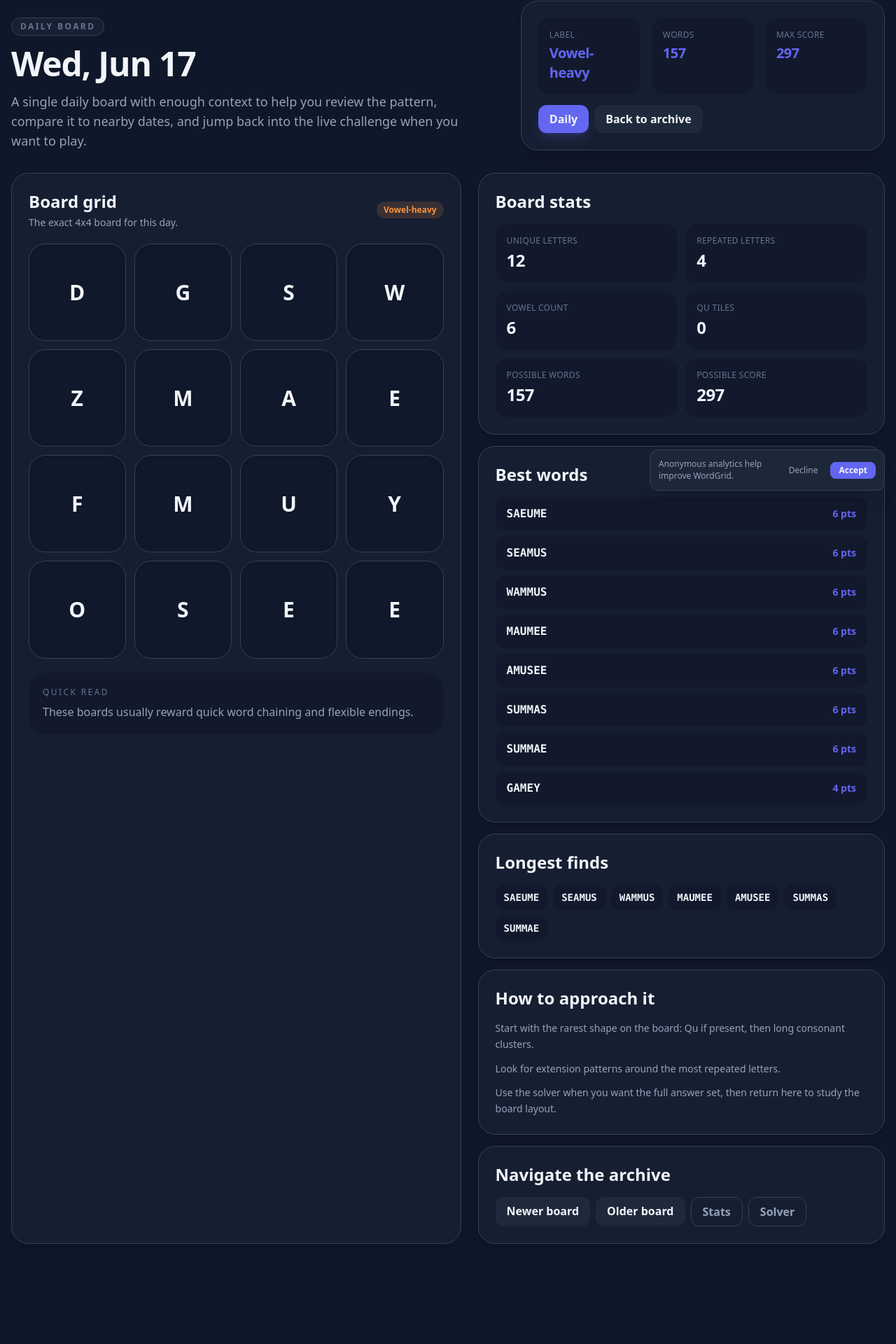
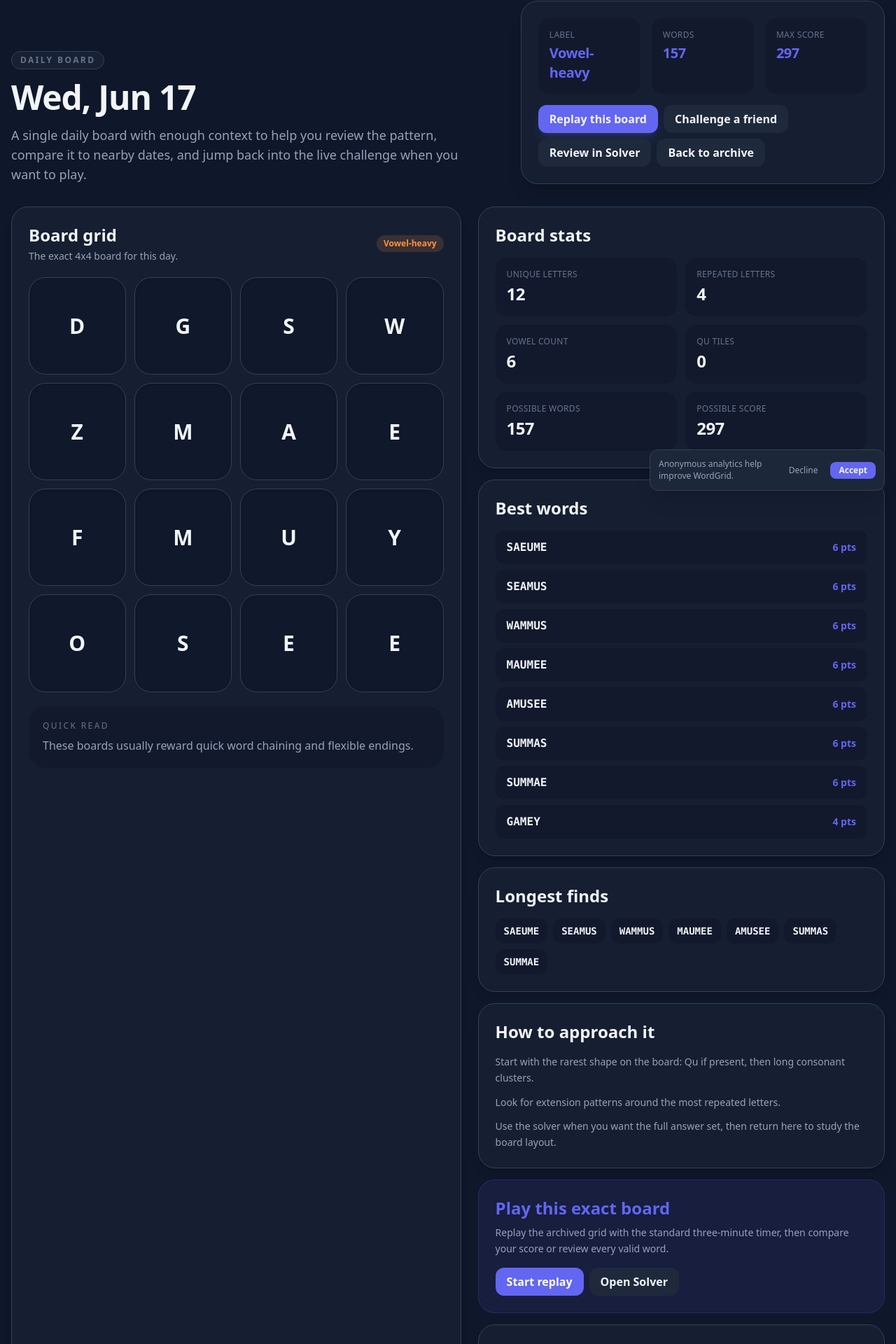
Before and after one commit to aieasygames-alt/wordgrid, a Next.js app: page /daily/archive/2026-06-17 in a window 1280 px wide. Shown: the part 83-2003 px from the top of the page at 70% size. Before the commit the page ends 1908 px from the top, so only its background shows below. Built offline with nearby package versions, Linux system fonts and the light colour scheme.

Commit message:
feat: make daily archive boards replayable

```diff
--- a/src/app/challenge/page.tsx
+++ b/src/app/challenge/page.tsx
@@ -1,5 +1,7 @@
 import type { Metadata } from "next";
+import Link from "next/link";
 import ChallengeClient from "./ChallengeClient";
+import GuideActionBar from "@/components/GuideActionBar";
 
 const BASE_URL = "https://wordgrid.games";
 
@@ -20,24 +22,12 @@ export default function Page() {
   return (
     <main className="min-h-screen px-4 py-8 sm:py-12">
       <div className="mx-auto max-w-7xl">
-        <div className="mb-6 grid gap-3 sm:grid-cols-2 xl:grid-cols-4">
-          <a href="/play" className="rounded-2xl bg-surface/50 p-4 hover:bg-surface transition">
-            <div className="font-semibold text-primary">Play</div>
-            <p className="mt-1 text-sm text-text-muted">Start a fresh board.</p>
-          </a>
-          <a href="/daily" className="rounded-2xl bg-surface/50 p-4 hover:bg-surface transition">
-            <div className="font-semibold text-primary">Daily</div>
-            <p className="mt-1 text-sm text-text-muted">Use the shared daily grid.</p>
-          </a>
-          <a href="/solver" className="rounded-2xl bg-surface/50 p-4 hover:bg-surface transition">
-            <div className="font-semibold text-primary">Solver</div>
-            <p className="mt-1 text-sm text-text-muted">Review what you missed.</p>
-          </a>
-          <a href="/stats" className="rounded-2xl bg-surface/50 p-4 hover:bg-surface transition">
-            <div className="font-semibold text-primary">Stats</div>
-            <p className="mt-1 text-sm text-text-muted">Check your local progress.</p>
-          </a>
-        </div>
+        <GuideActionBar
+          primary={{ href: "/play", label: "Play a fresh board", detail: "Start a new WordGrid round." }}
+          secondary={{ href: "/daily", label: "Use today&apos;s board", detail: "Everyone gets the same Daily grid." }}
+          tertiary={{ href: "/solver", label: "Review a board", detail: "Find missed words after a challenge." }}
+          quaternary={{ href: "/stats", label: "Check your stats", detail: "See local scores and streaks." }}
+        />
         <ChallengeClient />
       </div>
     </main>
--- a/src/app/daily/archive/[date]/page.tsx
+++ b/src/app/daily/archive/[date]/page.tsx
@@ -8,6 +8,7 @@ import {
   getDailyArchiveEntry,
   getRecentDailyArchive,
 } from "@/lib/daily-archive";
+import { buildBoardUrl } from "@/lib/board-link";
 
 const BASE_URL = "https://wordgrid.games";
 
@@ -52,6 +53,17 @@ export default function DailyArchiveDetailPage({ params }: PageProps) {
   const index = archive.findIndex((item) => item.date === entry.date);
   const newer = index > 0 ? archive[index - 1] : null;
   const older = index >= 0 && index < archive.length - 1 ? archive[index + 1] : null;
+  const replayPath = buildBoardUrl("/play", entry.grid, {
+    mode: "timed",
+    source: "daily-archive",
+    date: entry.date,
+  });
+  const challengePath = buildBoardUrl("/challenge", entry.grid, {
+    mode: "daily",
+    date: entry.date,
+    max: entry.totalPossibleScore,
+  });
+  const solverPath = buildBoardUrl("/solver", entry.grid);
 
   const detailSchema = {
     "@context": "https://schema.org",
@@ -109,8 +121,14 @@ export default function DailyArchiveDetailPage({ params }: PageProps) {
                 <Metric label="Max score" value={entry.totalPossibleScore} />
               </div>
               <div className="mt-4 flex flex-wrap gap-2">
-                <Link href="/daily" className="px-4 py-2 rounded-xl bg-primary hover:bg-primary-hover transition font-semibold shadow-lg shadow-primary/20">
-                  Daily
+                <Link href={replayPath} className="px-4 py-2 rounded-xl bg-primary hover:bg-primary-hover transition font-semibold shadow-lg shadow-primary/20">
+                  Replay this board
+                </Link>
+                <Link href={challengePath} className="px-4 py-2 rounded-xl bg-surface hover:bg-surface-hover transition font-semibold">
+                  Challenge a friend
+                </Link>
+                <Link href={solverPath} className="px-4 py-2 rounded-xl bg-surface hover:bg-surface-hover transition font-semibold">
+                  Review in Solver
                 </Link>
                 <Link href="/daily/archive" className="px-4 py-2 rounded-xl bg-surface hover:bg-surface-hover transition font-semibold">
                   Back to archive
@@ -204,6 +222,22 @@ export default function DailyArchiveDetailPage({ params }: PageProps) {
               </ul>
             </div>
 
+            <div className="rounded-3xl border border-primary/20 bg-primary/10 p-5 sm:p-6">
+              <h2 className="text-2xl font-semibold text-primary">Play this exact board</h2>
+              <p className="mt-2 text-sm text-text-muted leading-relaxed">
+                Replay the archived grid with the standard three-minute timer,
+                then compare your score or review every valid word.
+              </p>
+              <div className="mt-4 flex flex-wrap gap-2">
+                <Link href={replayPath} className="rounded-xl bg-primary px-4 py-2 font-semibold text-white hover:bg-primary-hover transition">
+                  Start replay
+                </Link>
+                <Link href={solverPath} className="rounded-xl bg-surface px-4 py-2 font-semibold hover:bg-surface-hover transition">
+                  Open Solver
+                </Link>
+              </div>
+            </div>
+
             <div className="rounded-3xl border border-border bg-surface/50 p-5 sm:p-6 shadow-lg shadow-black/10">
               <h2 className="text-2xl font-semibold">Navigate the archive</h2>
               <div className="mt-4 flex flex-wrap gap-2">
--- a/src/app/daily/archive/page.tsx
+++ b/src/app/daily/archive/page.tsx
@@ -145,13 +145,23 @@ export default function DailyArchivePage() {
               </div>
 
               <div className="mt-5 flex items-center justify-between gap-3">
-                <span className="text-xs text-text-dim">Open the full daily breakdown</span>
+                <span className="text-xs text-text-dim">Review, replay, or share this board</span>
+                <div className="flex flex-wrap justify-end gap-2">
                   <Link
                     href={`/daily/archive/${entry.date}`}
                     className="inline-flex items-center rounded-xl bg-surface px-4 py-2 text-sm font-semibold hover:bg-surface-hover transition"
                   >
                     View details
                   </Link>
+                  {index === 0 && (
+                    <Link
+                      href="/daily"
+                      className="inline-flex items-center rounded-xl bg-primary px-4 py-2 text-sm font-semibold text-white hover:bg-primary-hover transition"
+                    >
+                      Play today
+                    </Link>
+                  )}
+                </div>
               </div>
             </article>
           ))}
```
Lines whose indentation alone changed are shown as unchanged.
